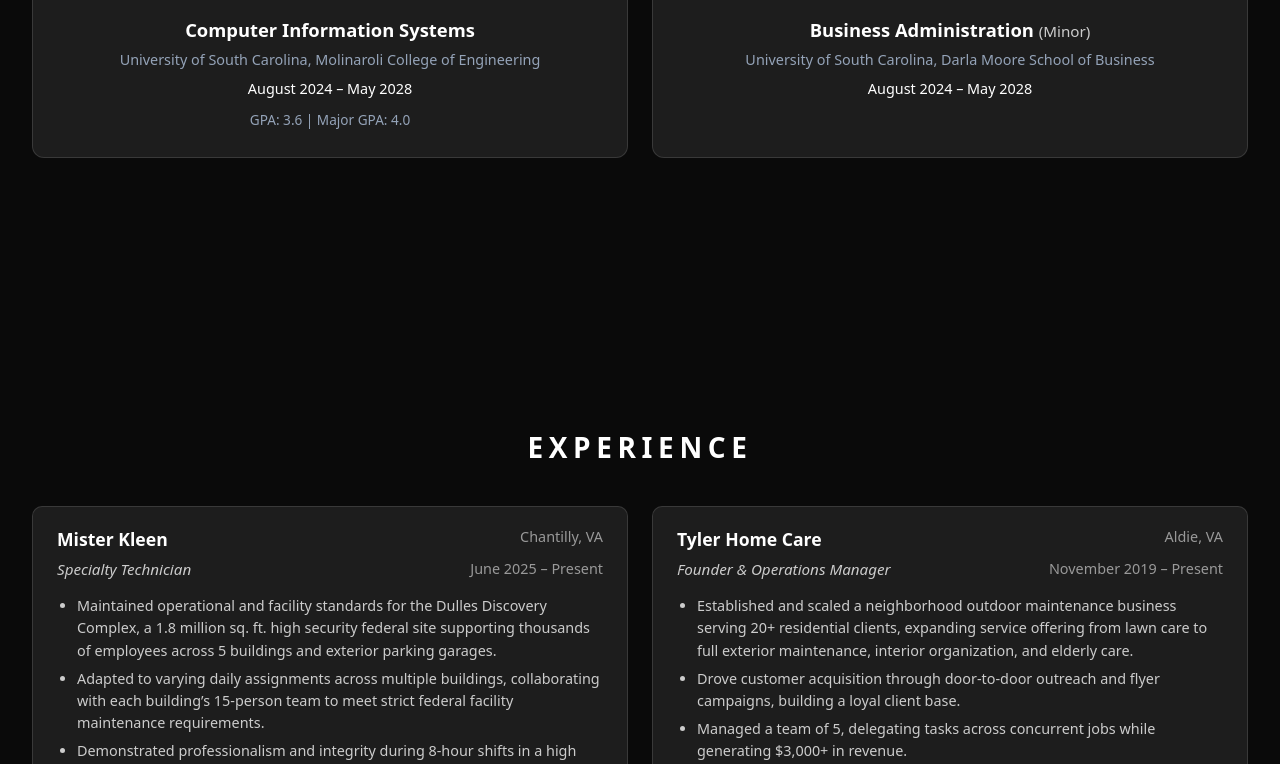
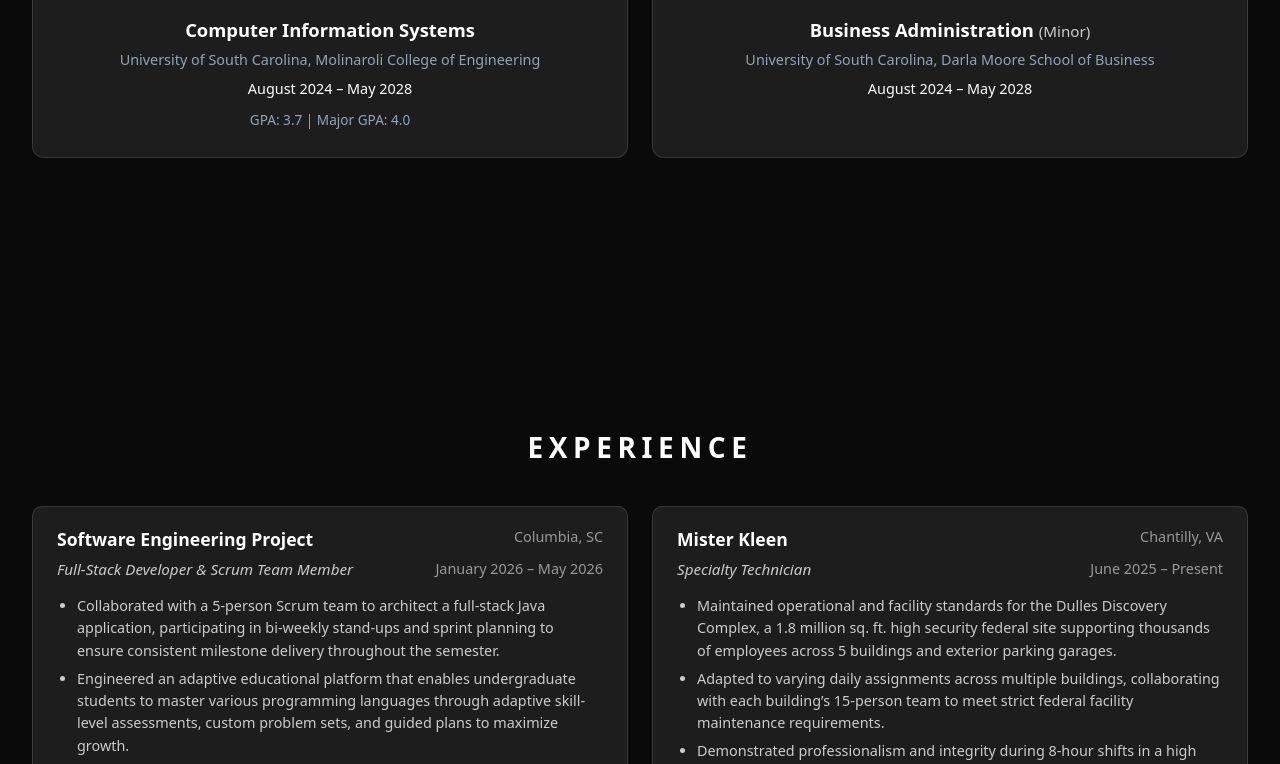
Before and after one commit to TylerBouldin/portfolioHub, a plain HTML site: page index.html in a window 1280 px wide. Shown: the part 2036-2800 px from the top of the page. Drawn offline with Linux system fonts and the light colour scheme.

Commit message:
fixing up to dateness

```diff
--- a/index.html
+++ b/index.html
@@ -4,6 +4,16 @@
   <meta charset="UTF-8">
   <meta name="viewport" content="width=device-width, initial-scale=1.0">
   <title>Tyler Bouldin | Portfolio</title>
+  <meta name="description" content="Tyler Bouldin is a Computer Information Systems student at the University of South Carolina building full-stack and AI-integrated software. Explore his projects, experience, and skills." />
+  <meta property="og:type" content="website" />
+  <meta property="og:title" content="Tyler Bouldin | Portfolio" />
+  <meta property="og:description" content="Computer Information Systems student at the University of South Carolina building full-stack and AI-integrated software. Explore projects, experience, and skills." />
+  <meta property="og:url" content="https://www.tylerbould.com" />
+  <meta property="og:image" content="https://www.tylerbould.com/images/HeadShot.png" />
+  <meta name="twitter:card" content="summary_large_image" />
+  <meta name="twitter:title" content="Tyler Bouldin | Portfolio" />
+  <meta name="twitter:description" content="Computer Information Systems student at the University of South Carolina building full-stack and AI-integrated software." />
+  <meta name="twitter:image" content="https://www.tylerbould.com/images/HeadShot.png" />
   <link rel="icon" type="image/x-icon" href="Files/favicon.ico" />
   <link rel="apple-touch-icon" href="Files/apple-touch-icon.png" sizes="180x180" />
   <link rel="manifest" href="site.webmanifest" />
@@ -32,7 +42,7 @@
       </div>
       <div class="hero-about">
         <p class="about">
-          I am a sophomore at the University of South Carolina majoring in Computer Information Systems with a 4.0 in Major GPA. By combining a Business Information Management minor with an Artificial Intelligence concentration, I'm able bridge the gap between technical architecture and strategic business goals. I am passionate about building efficient, scalable systems and solving real-world problems. My current focus involves the development of generative and agentic AI integrations, where I apply both technical precision and strategic thinking to create high-impact solutions. I look forward to expanding my knowledge while also making a positive impact on teams and communities around me. Some of my Interests Include: Classic Rock – Grunge, Jet Ski’s, Pickleball, Film – Prisoners, Green Bay Packers, Supplements.
+          I am a junior at the University of South Carolina majoring in Computer Information Systems with a 4.0 in Major GPA. By combining a Business Information Management minor with an Artificial Intelligence concentration, I'm able bridge the gap between technical architecture and strategic business goals. I am passionate about building efficient, scalable systems and solving real-world problems. My current focus involves the development of generative and agentic AI integrations, where I apply both technical precision and strategic thinking to create high-impact solutions. I look forward to expanding my knowledge while also making a positive impact on teams and communities around me. Some of my Interests Include: Classic Rock – Grunge, Jet Skis, Pickleball, Film – Prisoners, Green Bay Packers, Supplements.
         </p>
       </div>
     </div>
@@ -289,7 +299,7 @@
         <h3 class="education-degree">Computer Information Systems</h3>
         <p class="education-school">University of South Carolina, Molinaroli College of Engineering</p>
         <p class="education-dates">August 2024 – May 2028</p>
-        <p class="education-gpa">GPA: 3.6 | Major GPA: 4.0</p>
+        <p class="education-gpa">GPA: 3.7 | Major GPA: 4.0</p>
       </article>
       <article class="education-card">
         <img src="images/university-of-south-carolina-logo-png_seeklogo-613061.png" alt="University of South Carolina" class="education-logo" />
@@ -303,6 +313,22 @@
   <section id="experience" class="page-section full-screen-section">
     <h2 class="section-title">Experience</h2>
     <div class="experience-grid">
+      <article class="experience-block">
+        <header class="experience-header">
+          <span class="experience-company">Software Engineering Project</span>
+          <span class="experience-meta">Columbia, SC</span>
+        </header>
+        <div class="experience-subheader">
+          <span class="experience-position">Full-Stack Developer & Scrum Team Member</span>
+          <span class="experience-dates">January 2026 – May 2026</span>
+        </div>
+        <ul class="experience-bullets">
+          <li>Collaborated with a 5-person Scrum team to architect a full-stack Java application, participating in bi-weekly stand-ups and sprint planning to ensure consistent milestone delivery throughout the semester.</li>
+          <li>Engineered an adaptive educational platform that enables undergraduate students to master various programming languages through adaptive skill-level assessments, custom problem sets, and guided plans to maximize growth.</li>
+          <li>Designed comprehensive system architectures and data schemes using Lucidchart, maintaining codebase integrity through rigorous peer code reviews and version control via GitHub.</li>
+        </ul>
+        <span class="experience-badge">PROFESSIONAL</span>
+      </article>
       <article class="experience-block">
         <header class="experience-header">
           <span class="experience-company">Mister Kleen</span>
```
Also changed, not shown: 1 other file.
